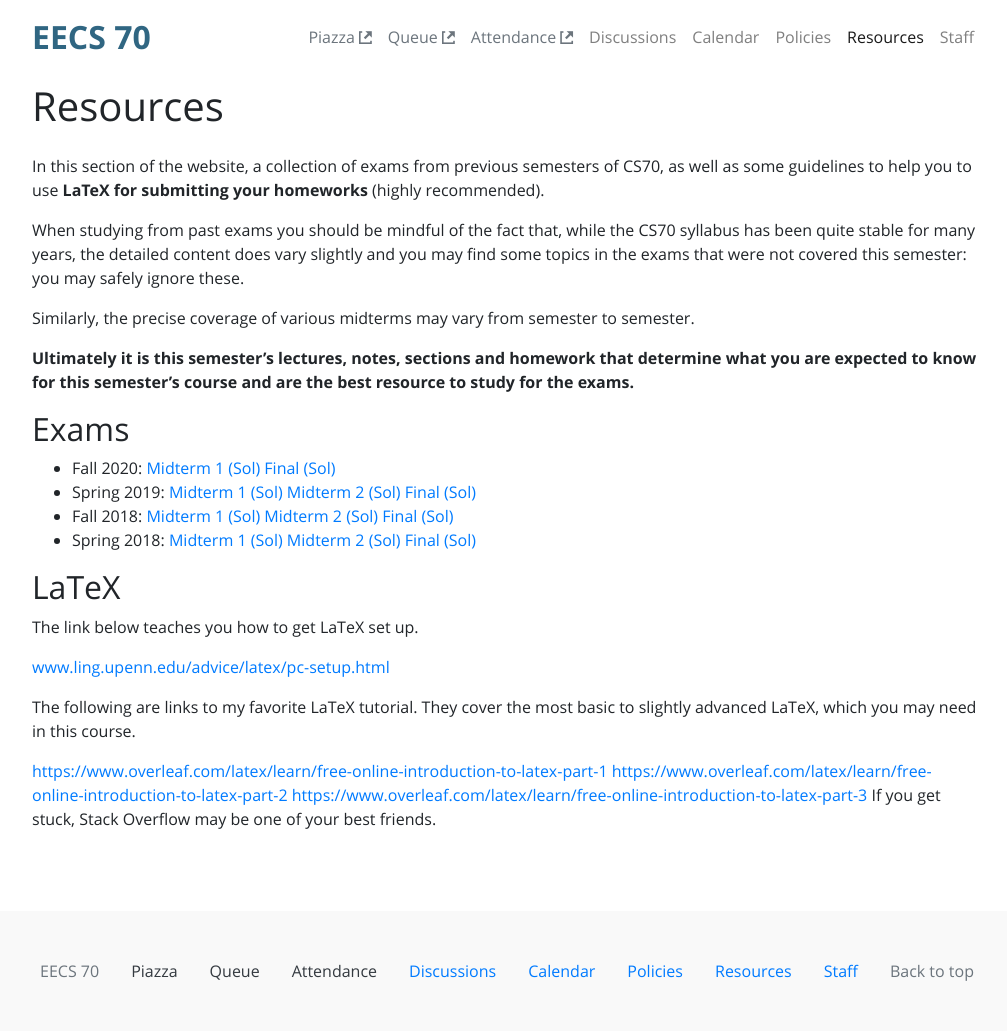
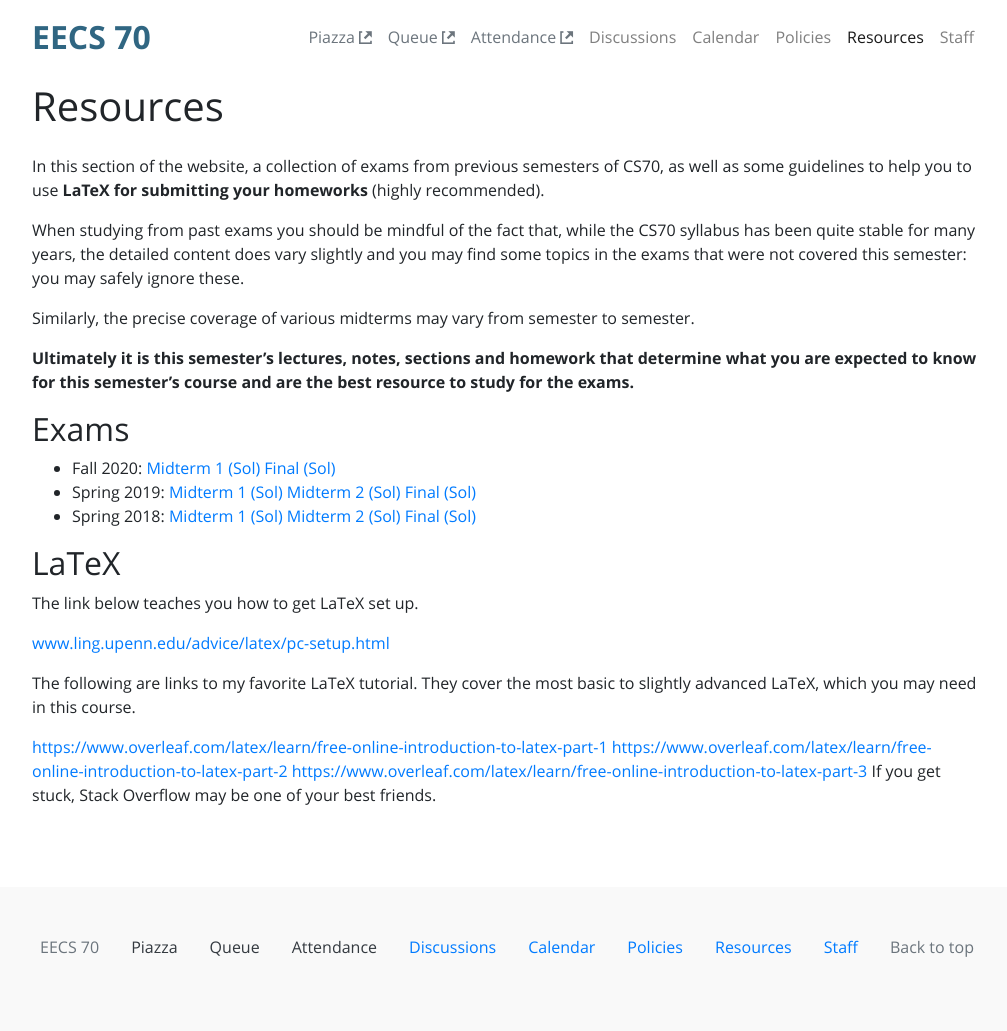
Before and after one commit to tsgoten/cs70-website, a Jekyll site: the page built from resources.md, in a window 1280 px wide. Shown: the whole page, without its empty margins (133-1140 px from the left). Built offline with Jekyll 4.4.1, drawn with Linux system fonts in a browser that asks for light colours; after the commit the page ends 1007 px from its top, so only the background shows below that.

Commit message:
updated resources page

```diff
--- a/resources.md
+++ b/resources.md
@@ -13,10 +12,10 @@
 **Ultimately it is this semester’s lectures, notes, sections and homework that determine what you are expected to know for this semester’s course and are the best resource to study for the exams.**
 
 ## Exams
-- Fall 2020: [Midterm 1](http://www.eecs70.org/static/resources/mt1/midterm_fa20.pdf) [(Sol)](http://www.eecs70.org/static/resources/mt1/midterm_fa20_sol.pdf) [Final](http://www.eecs70.org/static/resources/final/final_fa20.pdf) [(Sol)](http://www.eecs70.org/static/resources/final/final_fa20_sol.pdf)
-- Spring 2019: [Midterm 1](http://www.eecs70.org/static/resources/mt1/mt1_sp19.pdf) [(Sol)](http://www.eecs70.org/static/resources/mt1/mt1_sp19_sol.pdf) [Midterm 2](http://www.eecs70.org/static/resources/mt2/mt2_sp19.pdf) [(Sol)](http://www.eecs70.org/static/resources/mt2/mt2_sp19_sol.pdf) [Final](http://www.eecs70.org/static/resources/final/final_sp19.pdf) [(Sol)](http://www.eecs70.org/static/resources/final/final_sp19_sol.pdf)
-- Fall 2018: [Midterm 1](http://www.eecs70.org/static/resources/mt1/mt1_fa18.pdf) [(Sol)](http://www.eecs70.org/static/resources/mt1/mt1_fa18_sol.pdf) [Midterm 2](http://www.eecs70.org/static/resources/mt2/mt2_fa18.pdf) [(Sol)](http://www.eecs70.org/static/resources/mt2/mt2_fa18_sol.pdf) [Final](http://www.eecs70.org/static/resources/final/final_fa18.pdf) [(Sol)](http://www.eecs70.org/static/resources/final/final_fa18_sol.pdf)
-- Spring 2018: [Midterm 1](http://www.eecs70.org/static/resources/mt1/mt1_sp18.pdf) [(Sol)](http://www.eecs70.org/static/resources/mt1/mt1_sp18_sol.pdf) [Midterm 2](http://www.eecs70.org/static/resources/mt2/mt2_sp18.pdf) [(Sol)](http://www.eecs70.org/static/resources/mt2/mt2_sp18_sol.pdf) [Final](http://www.eecs70.org/static/resources/final/final_sp18.pdf) [(Sol)](http://www.eecs70.org/static/resources/final/final_sp18_sol.pdf)
+- Fall 2020: [Midterm 1](http://www.eecs70.org/resources/mt1/midterm_fa20.pdf) [(Sol)](http://www.eecs70.org/resources/mt1/midterm_fa20_sol.pdf) [Final](http://www.eecs70.org/resources/final/final_fa20.pdf) [(Sol)](http://www.eecs70.org/resources/final/final_fa20_sol.pdf)
+- Spring 2019: [Midterm 1](http://www.eecs70.org/resources/mt1/mt1_sp19.pdf) [(Sol)](http://www.eecs70.org/resources/mt1/mt1_sp19_sol.pdf) [Midterm 2](http://www.eecs70.org/resources/mt2/mt2_sp19.pdf) [(Sol)](http://www.eecs70.org/resources/mt2/mt2_sp19_sol.pdf) [Final](http://www.eecs70.org/resources/final/final_sp19.pdf) [(Sol)](http://www.eecs70.org/resources/final/final_sp19_sol.pdf)
+<!-- - Fall 2018: [Midterm 1](http://www.eecs70.org/resources/mt1/mt1_fa18.pdf) [(Sol)](http://www.eecs70.org/resources/mt1/mt1_fa18_sol.pdf) [Midterm 2](http://www.eecs70.org/resources/mt2/mt2_fa18.pdf) [(Sol)](http://www.eecs70.org/resources/mt2/mt2_fa18_sol.pdf) [Final](http://www.eecs70.org/resources/final/final_fa18.pdf) [(Sol)](http://www.eecs70.org/resources/final/final_fa18_sol.pdf) -->
+- Spring 2018: [Midterm 1](http://www.eecs70.org/resources/mt1/mt1_sp18.pdf) [(Sol)](http://www.eecs70.org/resources/mt1/mt1_sp18_sol.pdf) [Midterm 2](http://www.eecs70.org/resources/mt2/mt2_sp18.pdf) [(Sol)](http://www.eecs70.org/resources/mt2/mt2_sp18_sol.pdf) [Final](http://www.eecs70.org/resources/final/final_sp18.pdf) [(Sol)](http://www.eecs70.org/resources/final/final_sp18_sol.pdf)
 
 ## LaTeX
 
```
Also changed, not shown: other parts of resources.md (+0 -1 lines).
